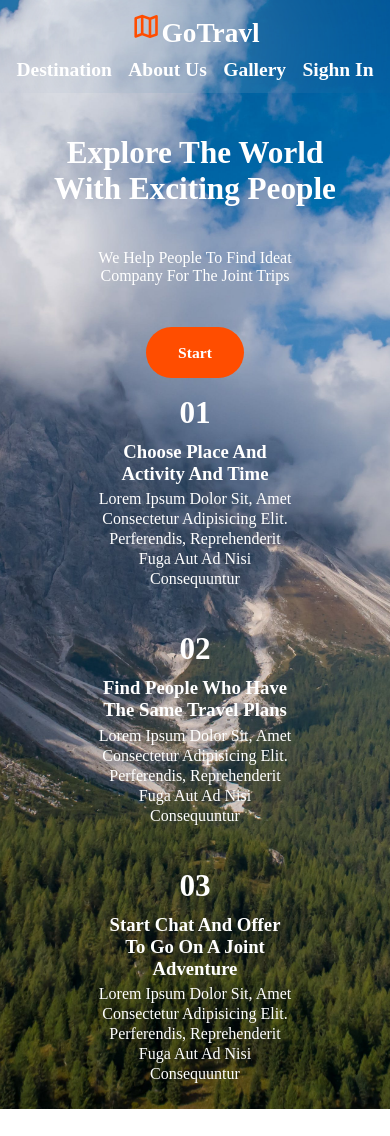
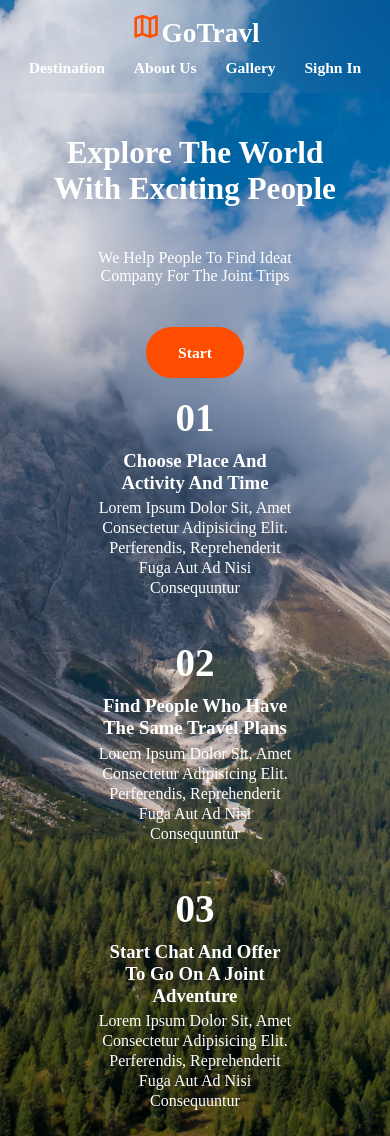
Before and after one commit to Kodatchi-001/GO-Travle, a plain HTML site: page index.html in a window 390 px wide. Shown: the top 1136 px of the page. Drawn offline with nearby package versions, Linux system fonts and the light colour scheme.

Commit message:
problem responsiv 2

```diff
--- a/style.css
+++ b/style.css
@@ -925,7 +925,7 @@ footer {
 
     .titre_link a h2 {
         color: white;
-        font-size: 5vw;
+        font-size: 4vw;
         margin-top: -5vh;
     }
 
@@ -998,7 +998,7 @@ footer {
     }
 
     .content-1-1 h1 {
-        font-size: 8vw;
+        font-size: 10vw;
         padding-bottom: 10px;
         margin-top: 2vh;
         text-align: center;
@@ -1009,7 +1009,7 @@ footer {
     }
 
     .content-1-1 p {
-        line-height: 15px;
+        line-height: 18px;
         margin-top: 0.5vh;
         text-align: center;
         line-height: 20px;
```
